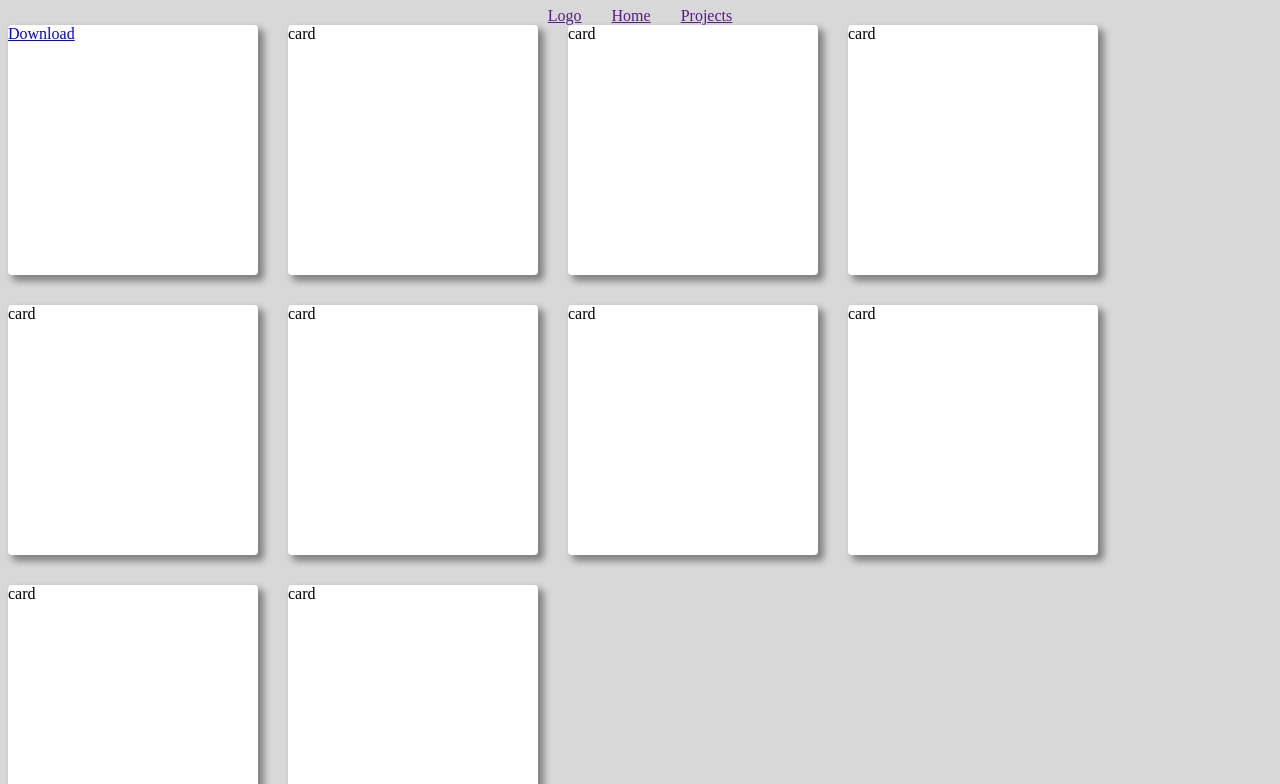
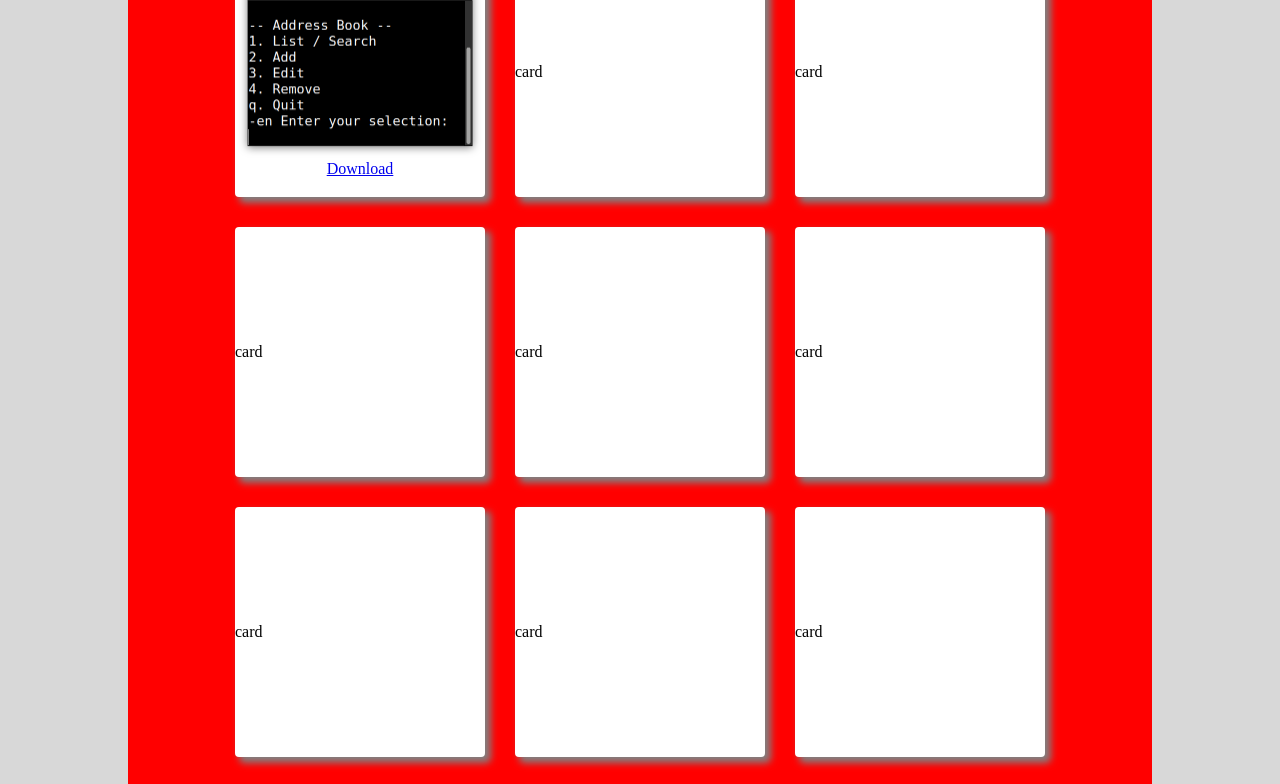
Before and after one commit to sanskarbhusal/portfolio, a plain HTML site: page index.html in a window 1280 px wide. Shown: the part 81-865 px from the top of the page. Drawn offline with Linux system fonts and the light colour scheme.

Commit message:
feat: CSS updated and thumbnail added

```diff
--- a/index.css
+++ b/index.css
@@ -1,27 +1,36 @@
 body {
+    margin: 0;
+}
+
+.page {
     background-color: rgb(216, 216, 216);
+    width: 100%;
+    display: flex;
+    flex-direction: column;
+    gap: 10px;
+    align-items: center;
+}
+
+.card-container {
+    background-color: red;
+    width: 80%;
+    height: 100%;
+    display: flex;
+    flex-wrap: wrap;
+    gap: 30px;
+    justify-content: center;
+}
+
+nav {
+    background-color: transparent;
+    display: flex;
+    flex-direction: row;
+}
+
+.card {
     display: flex;
     flex-direction: column;
     justify-content: center;
-    align-items: center;
-}
-
-nav {
-    display: flex;
-    background-color: transparent;
-    flex-direction: row;
-    column-gap: 30px;
-}
-
-.container {
-    max-height: 100vh;
-    max-width: 1500px;
-    display: flex;
-    flex-wrap: wrap;
-    gap: 30px;
-}
-
-.card {
     width: 250px;
     height: 250px;
     background-color: white;
--- a/index.html
+++ b/index.html
@@ -9,17 +9,14 @@
 </head>
 
 <body>
-    <h1>
-        Test
-    </h1>
-    <nav>
-        <a href="">Logo</a>
-        <a href="">Home</a>
-        <a href="">Projects</a>
-    </nav>
-    <div class="container">
+    <div class="page">
+
+        <div style="font-family: 'Courier New', Courier, monospace;">Portfolio</div>
+
+        <div class="card-container">
             <div class="card">
-            <a href="./projects/address-book.tar"> Download</a>
+                <img src="./projects/address-book/address-book-thumbnail.png">
+                <a href="./projects/address-book.tar" style="align-self: center;"> Download</a>
             </div>
             <div class="card">
                 card
@@ -49,6 +46,7 @@
                 card
             </div>
         </div>
+    </div>
 </body>
 
 </html>
```
Also changed, not shown: projects/address-book/address-book-thumbnail.png (added). Lines whose indentation alone changed are shown as unchanged.
